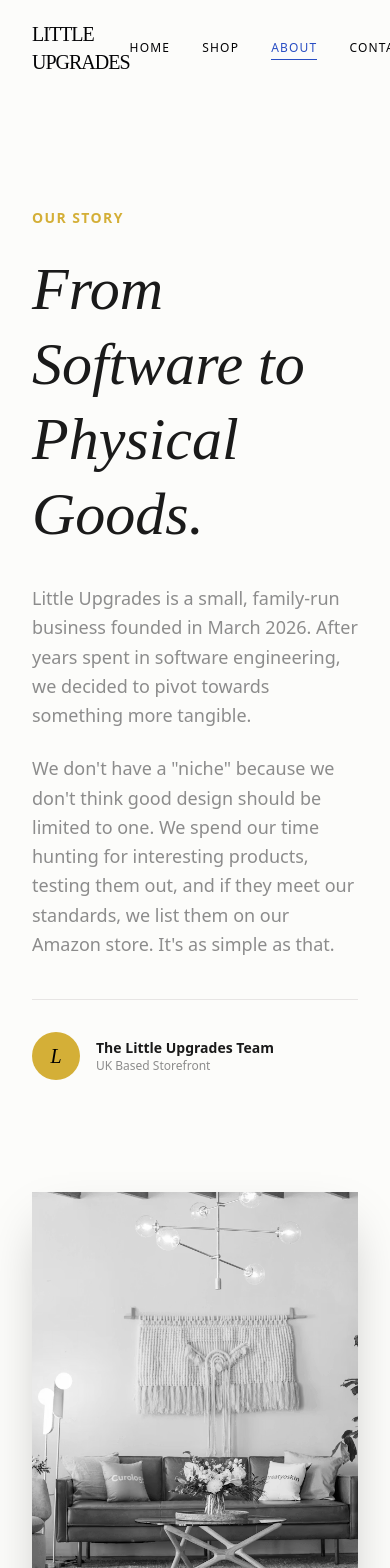
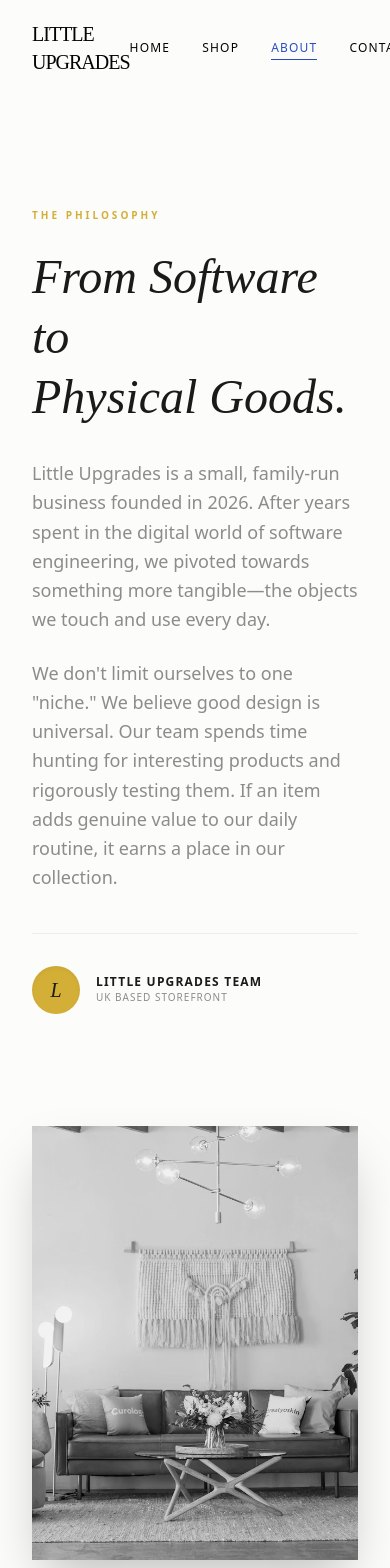
Before and after one commit to asimdaud/littleUpgrades, a Next.js app: page /about in a window 390 px wide. Shown: the top 1568 px of the page. Built offline with nearby package versions, Linux system fonts and the light colour scheme.

Commit message:
fixed about

```diff
--- a/src/app/about/page.js
+++ b/src/app/about/page.js
@@ -1,76 +1,80 @@
-"use client"; // This is mandatory in Next.js for interactive components
+"use client";
 
-import React, { useState, useEffect, useRef } from "react";
-import {
-  motion,
-  AnimatePresence,
-  useScroll,
-  useMotionValueEvent,
-} from "framer-motion";
-import {
-  ArrowRight,
-  ExternalLink,
-  ShoppingBag,
-  Search,
-  X,
-  Plus,
-  Loader2,
-  Mail,
-  Instagram,
-  Package,
-} from "lucide-react";
+import React from "react";
+import { motion } from "framer-motion";
 import Image from "next/image";
 
 export default function About() {
   return (
-    <main className="pt-32 bg-offWhite min-h-screen">
+    <main className="pt-32 bg-offWhite min-h-screen selection:bg-amber selection:text-charcoal">
       <div className="max-w-6xl mx-auto px-8 py-20">
         <div className="grid md:grid-cols-2 gap-20 items-center">
+
+          {/* Text Content */}
           <motion.div
-          initial={{ opacity: 0, y: 20 }}
-          animate={{ opacity: 1, y: 0 }}
+            initial={{ opacity: 0, x: -20 }}
+            whileInView={{ opacity: 1, x: 0 }}
+            viewport={{ once: true }}
+            transition={{ duration: 0.8 }}
           >
-          <span className="text-amber uppercase tracking-widest text-sm font-bold mb-6 block">
-            Our Story
+            <span className="text-amber uppercase tracking-[0.3em] text-[10px] font-bold mb-6 block">
+              The Philosophy
             </span>
-          <h1 className="text-6xl font-serif leading-tight mb-8 text-charcoal italic">
-            From Software to Physical Goods.
+            <h1 className="text-5xl md:text-6xl font-serif leading-tight mb-8 text-charcoal italic">
+              From Software to <br /> Physical Goods.
             </h1>
-          <p className="text-stone text-lg mb-6 leading-relaxed">
-            Little Upgrades is a small, family-run business founded in March
-            2026. After years spent in software engineering, we decided to pivot
-            towards something more tangible.
+            <p className="text-stone text-lg mb-6 leading-relaxed font-light">
+              Little Upgrades is a small, family-run business founded in 2026.
+              After years spent in the digital world of software engineering, we pivoted
+              towards something more tangible—the objects we touch and use every day.
             </p>
-          <p className="text-stone text-lg mb-10 leading-relaxed">
-            We don't have a "niche" because we don't think good design should be
-            limited to one. We spend our time hunting for interesting products,
-            testing them out, and if they meet our standards, we list them on
-            our Amazon store. It's as simple as that.
+            <p className="text-stone text-lg mb-10 leading-relaxed font-light">
+              We don't limit ourselves to one "niche." We believe good design is universal.
+              Our team spends time hunting for interesting products and rigorously testing them.
+              If an item adds genuine value to our daily routine, it earns a place in our collection.
             </p>
-          <div className="flex items-center gap-4 py-8 border-t border-stone-200">
-            <div className="w-12 h-12 rounded-full bg-amber flex items-center justify-center font-serif italic text-xl">
+
+            {/* Founder / Team Signature */}
+            <div className="flex items-center gap-4 py-8 border-t border-stone-200/60">
+              <div className="w-12 h-12 rounded-full bg-amber text-charcoal flex items-center justify-center font-serif italic text-xl shadow-inner">
                 L
               </div>
               <div>
-              <p className="text-charcoal font-bold text-sm">
-                The Little Upgrades Team
+                <p className="text-charcoal font-bold text-xs uppercase tracking-widest">
+                  Little Upgrades Team
                 </p>
-              <p className="text-stone text-xs">UK Based Storefront</p>
+                <p className="text-stone text-[10px] uppercase tracking-widest">
+                  UK Based Storefront
+                </p>
               </div>
             </div>
           </motion.div>
 
-        <div className="relative">
-          <div className="aspect-[3/4] bg-stone-200 overflow-hidden shadow-2xl">
+          {/* Image Section */}
+          <motion.div
+            initial={{ opacity: 0, scale: 0.95 }}
+            whileInView={{ opacity: 1, scale: 1 }}
+            viewport={{ once: true }}
+            transition={{ duration: 1, delay: 0.2 }}
+            className="relative"
+          >
+            {/* Architectural Border Element */}
+            <div className="absolute -inset-4 border border-stone-200 translate-x-2 translate-y-2 -z-10" />
+
+            <div className="aspect-[3/4] bg-stone-100 overflow-hidden shadow-2xl relative">
               <Image
                 width={800}
                 height={1000}
                 src="/images/workspace.avif"
-              className="w-full h-full object-cover grayscale"
-              alt="Workspace"
+                className="w-full h-full object-cover grayscale hover:grayscale-0 transition-all duration-1000 ease-in-out"
+                alt="Our curated workspace"
+                priority
               />
+              {/* Subtle Overlay */}
+              <div className="absolute inset-0 bg-charcoal/5 pointer-events-none" />
             </div>
-        </div>
+          </motion.div>
+
         </div>
       </div>
     </main>
```
Lines whose indentation alone changed are shown as unchanged.
